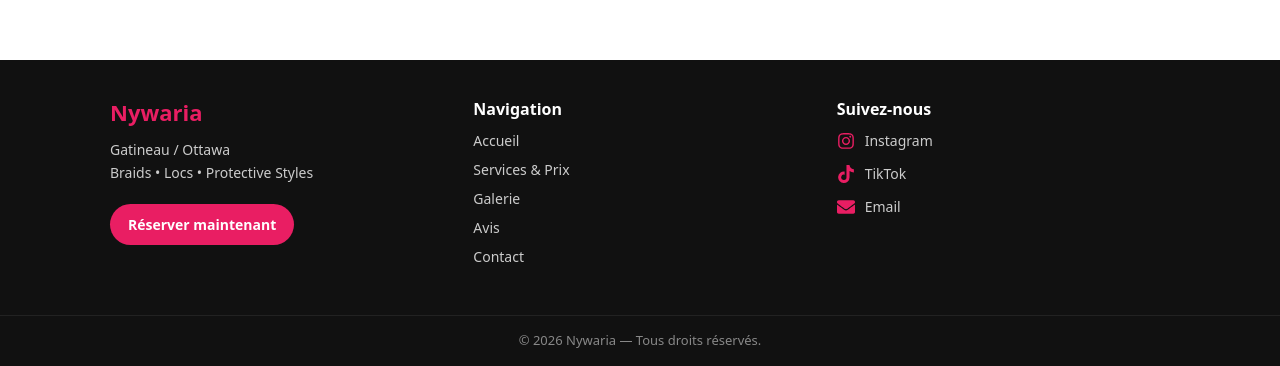
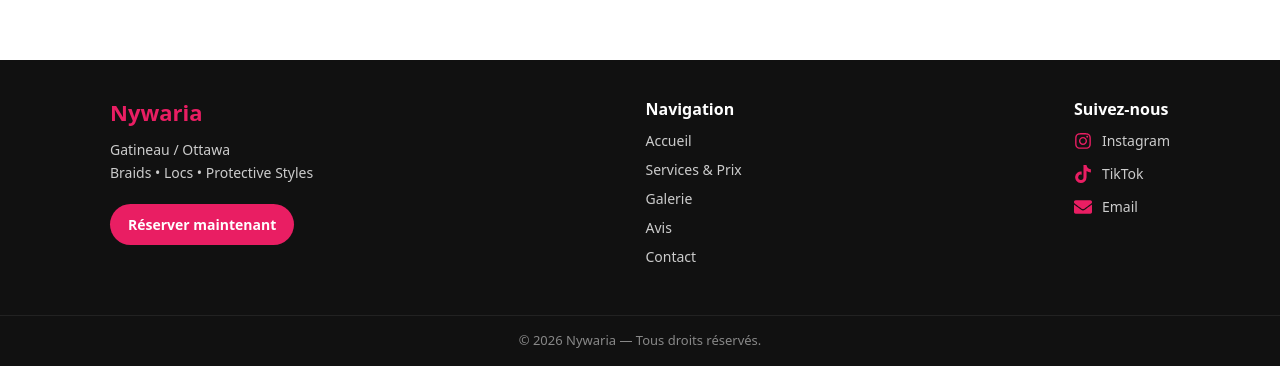
Before and after one commit to eapata8/nywaria, a React (Vite) app: page / in a window 1280 px wide. Shown: the part 714-1080 px from the top of the page. Built offline with nearby package versions, Linux system fonts and the light colour scheme.

Commit message:
modified footer

```diff
--- a/src/components/Footer.jsx
+++ b/src/components/Footer.jsx
@@ -81,9 +81,10 @@
     maxWidth: "1100px",
     margin: "0 auto",
     padding: "0 20px 40px 20px",
-    display: "grid",
-    gridTemplateColumns: "repeat(auto-fit, minmax(220px, 1fr))",
-    gap: "30px",
+    display: "flex",
+    justifyContent: "space-between",
+    flexWrap: "wrap",
+    gap: "40px",
   },
   brand: {
     fontSize: "22px",
```
